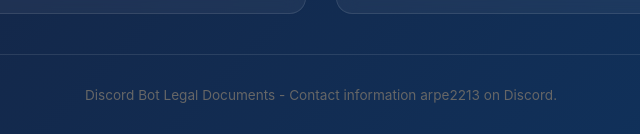
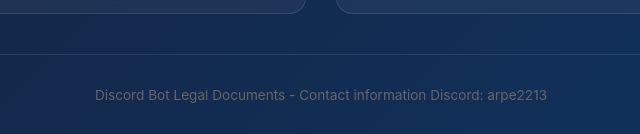
Before and after one commit to terminatorskynet600-web/legal, a plain HTML site: page index.html in a window 1280 px wide. Shown: the part 2025-2159 px from the top of the page, 319-959 px from the left. Drawn offline with Linux system fonts and the light colour scheme.

Commit message:
Update index.html

```diff
--- a/index.html
+++ b/index.html
@@ -254,7 +254,7 @@
     </div>
 
     <footer>
-        Discord Bot Legal Documents - Contact information arpe2213 on Discord.
+        Discord Bot Legal Documents - Contact information Discord: arpe2213
     </footer>
 </body>
 </html>
```
